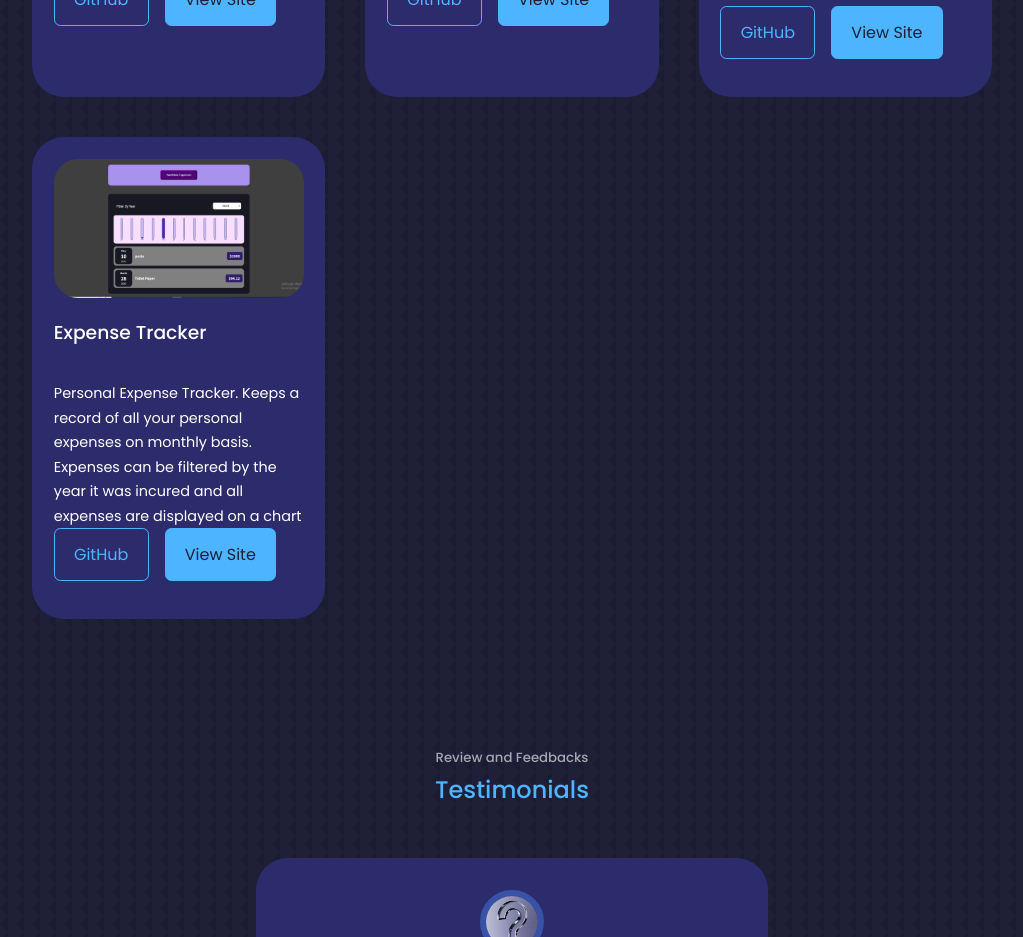
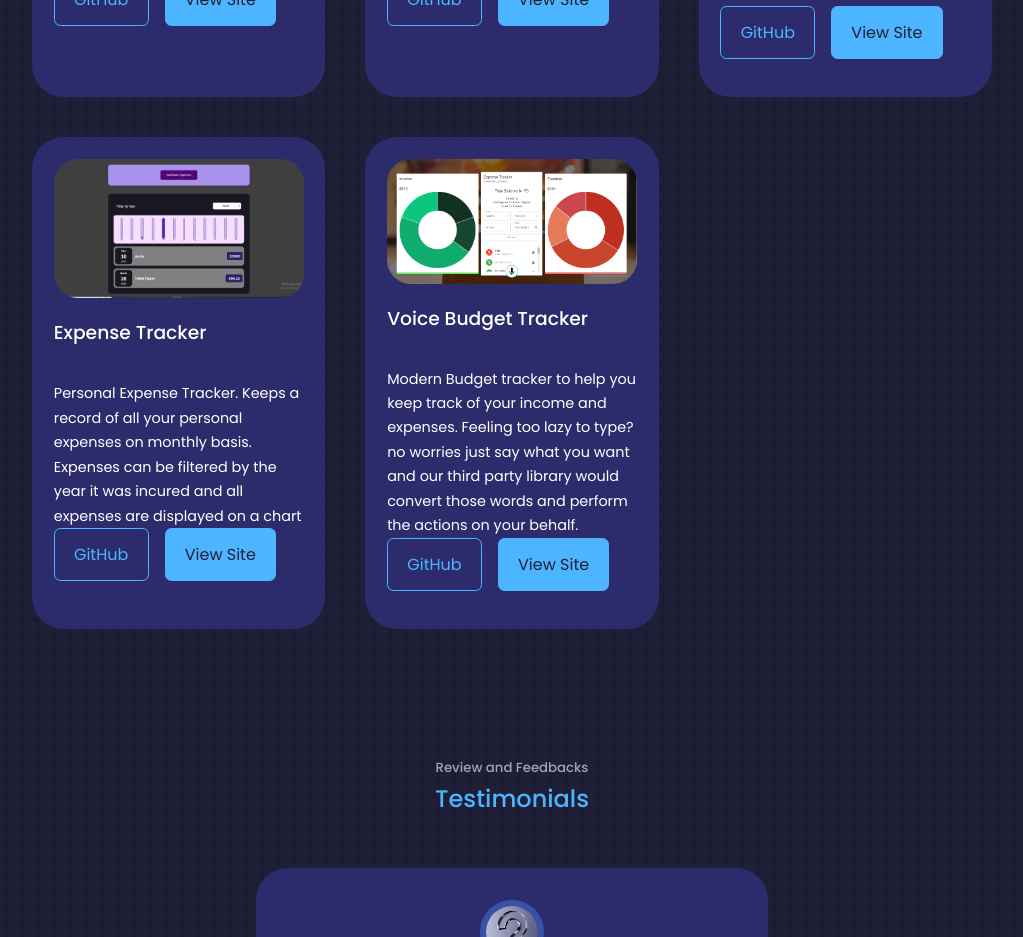
Before and after one commit to AfrokingJasper/My-React-Portfolio, a React (Create React App) app: page / in a window 1280 px wide. Shown: the part 3500-4437 px from the top of the page, without its empty margins (128-1151 px from the left). Built offline with nearby package versions, Linux system fonts and the light colour scheme.

Commit message:
new project

```diff
--- a/src/components/portfolio/portfolio.jsx
+++ b/src/components/portfolio/portfolio.jsx
@@ -4,6 +4,7 @@ import IMG1 from "../../assest/Bankist-2-picture.PNG";
 import IMG2 from "../../assest/Bankist-1-picture.PNG";
 import IMG3 from "../../assest/forkify-picture.PNG";
 import IMG4 from "../../assest/expense-tracker-image.PNG";
+import IMG5 from "../../assest/voice-expense-tracker.PNG";
 
 const data = [
   {
@@ -34,13 +35,22 @@ const data = [
       "Modern Food recipe website. Allows users to search for diffenrent food, fetches the data from an API and renders the list of similar searches along with recipe used.",
   },
   {
-    id: 3,
+    id: 4,
     image: IMG4,
     title: "Expense Tracker",
     github: "https://github.com/AfrokingJasper/React-Expense-tracker",
     site: "https://fortunes-expensetracker.netlify.app/",
     description:
       "Personal Expense Tracker. Keeps a record of all your personal expenses on monthly basis. Expenses can be filtered by the year it was incured and all expenses are displayed on a chart",
+  },
+  {
+    id: 5,
+    image: IMG5,
+    title: "Voice Budget Tracker",
+    github: "https://github.com/AfrokingJasper/Voice-budget-tracker",
+    site: "https://fortune-budget-tracker.netlify.app/",
+    description:
+      "Modern Budget tracker to help you keep track of your income and expenses. Feeling too lazy to type? no worries just say what you want and our third party library would convert those words and perform the actions on your behalf.",
   },
 ];
 
```
Also changed, not shown: src/assest/image-expense.avif (added), src/assest/voice-expense-tracker.PNG (added).
